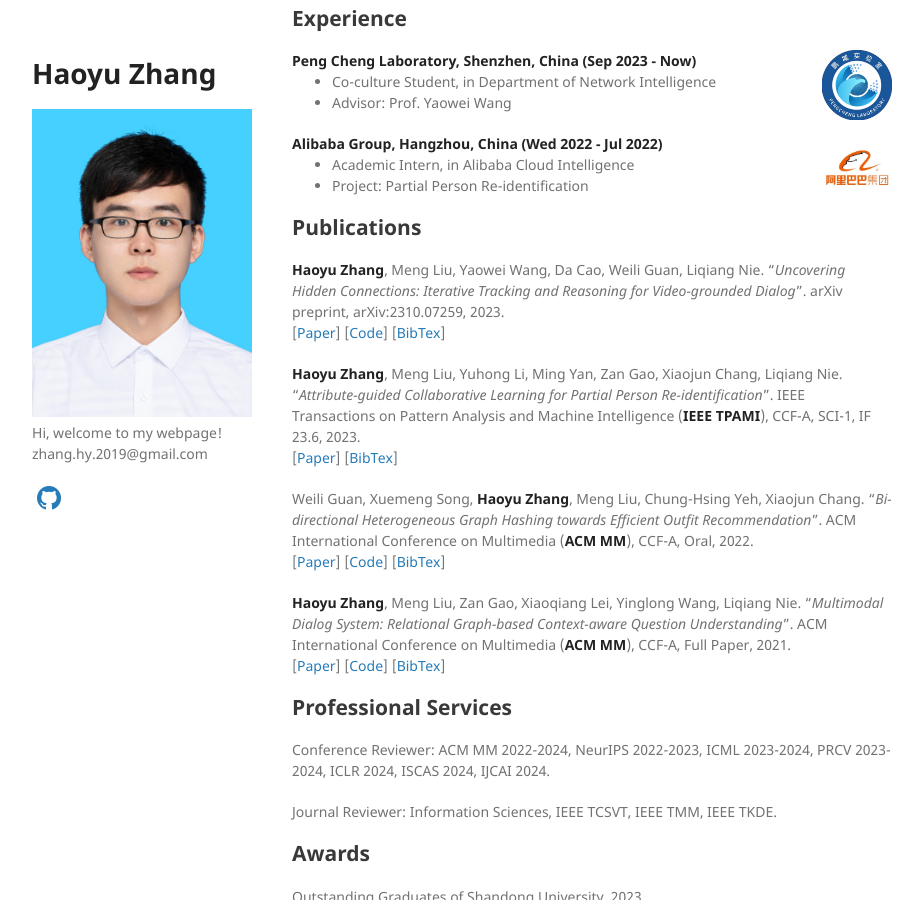
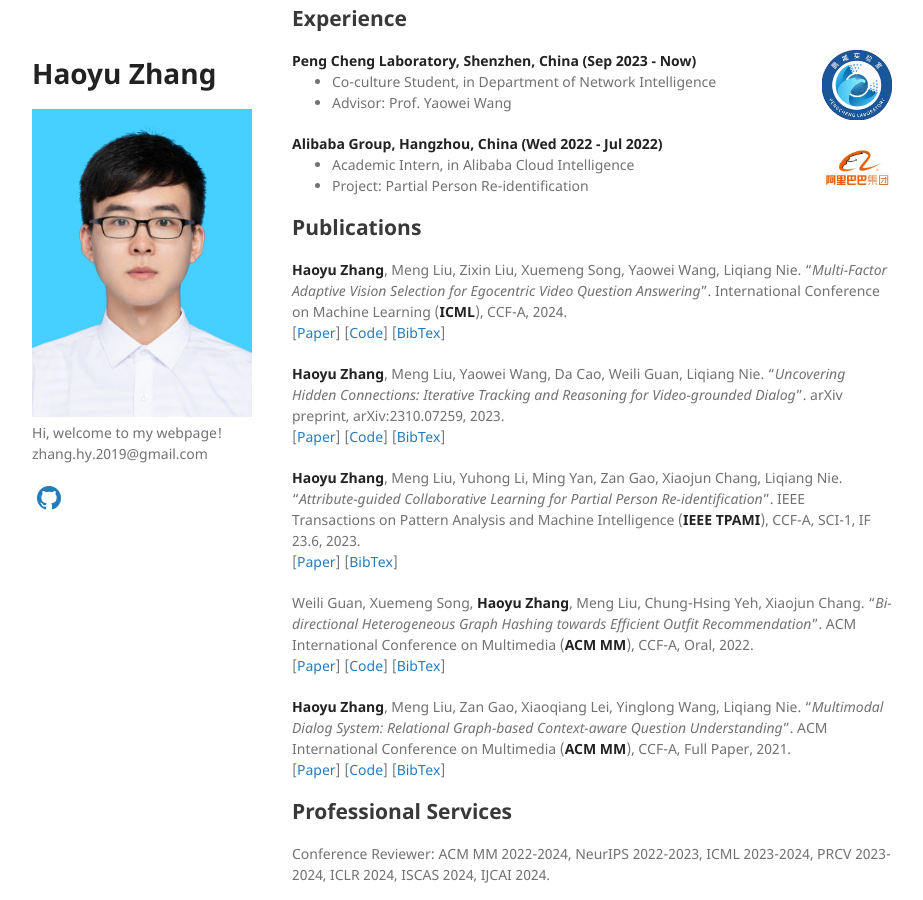
Before and after one commit to Hyu-Zhang/Hyu-Zhang.github.io, a Jekyll site: the page built from index.md, in a window 1280 px wide and 900 px high, scrolled down 553 px. Shown: the whole window, without its empty margins (178-1101 px from the left). Built offline with Jekyll 4.4.1, drawn with Linux system fonts in a browser that asks for light colours; a style sheet for code colours, icons or effects is not loaded; our own code applies the rules of GitHub Pages for plain Markdown files.

Commit message:
Update index.md

```diff
--- a/index.md
+++ b/index.md
@@ -73,6 +73,9 @@ I’m Haoyu Zhang (张昊宇), and I am currently a PhD Student at the School of
 
 ## Publications
 
+**Haoyu Zhang**, Meng Liu, Zixin Liu, Xuemeng Song, Yaowei Wang, Liqiang Nie. "_Multi-Factor Adaptive Vision Selection for Egocentric Video Question Answering_". International Conference on Machine Learning (**ICML**), CCF-A, 2024.<br />
+[[Paper]()]  [[Code]([https://outfitrec.wixsite.com/bihgh](https://github.com/Hyu-Zhang/EgoVideoQA))]  [[BibTex]()]
+
 **Haoyu Zhang**, Meng Liu, Yaowei Wang, Da Cao, Weili Guan, Liqiang Nie. "_Uncovering Hidden Connections: Iterative Tracking and Reasoning for Video-grounded Dialog_". arXiv preprint, arXiv:2310.07259, 2023.<br />
 [[Paper](https://arxiv.org/abs/2310.07259)] [[Code](https://github.com/Hyu-Zhang/ITR)]  [[BibTex](https://scholar.googleusercontent.com/scholar.bib?q=info:bxW7q-aNp24J:scholar.google.com/&output=citation&scisdr=ClFsnzCgEL_Wwc_wBNU:AFWwaeYAAAAAZWf2HNVOdiXLSNdEp7u1hjo5B6U&scisig=AFWwaeYAAAAAZWf2HNQEqziRSd_eQR1eOQIO6VU&scisf=4&ct=citation&cd=-1&hl=zh-CN)]
 
```
